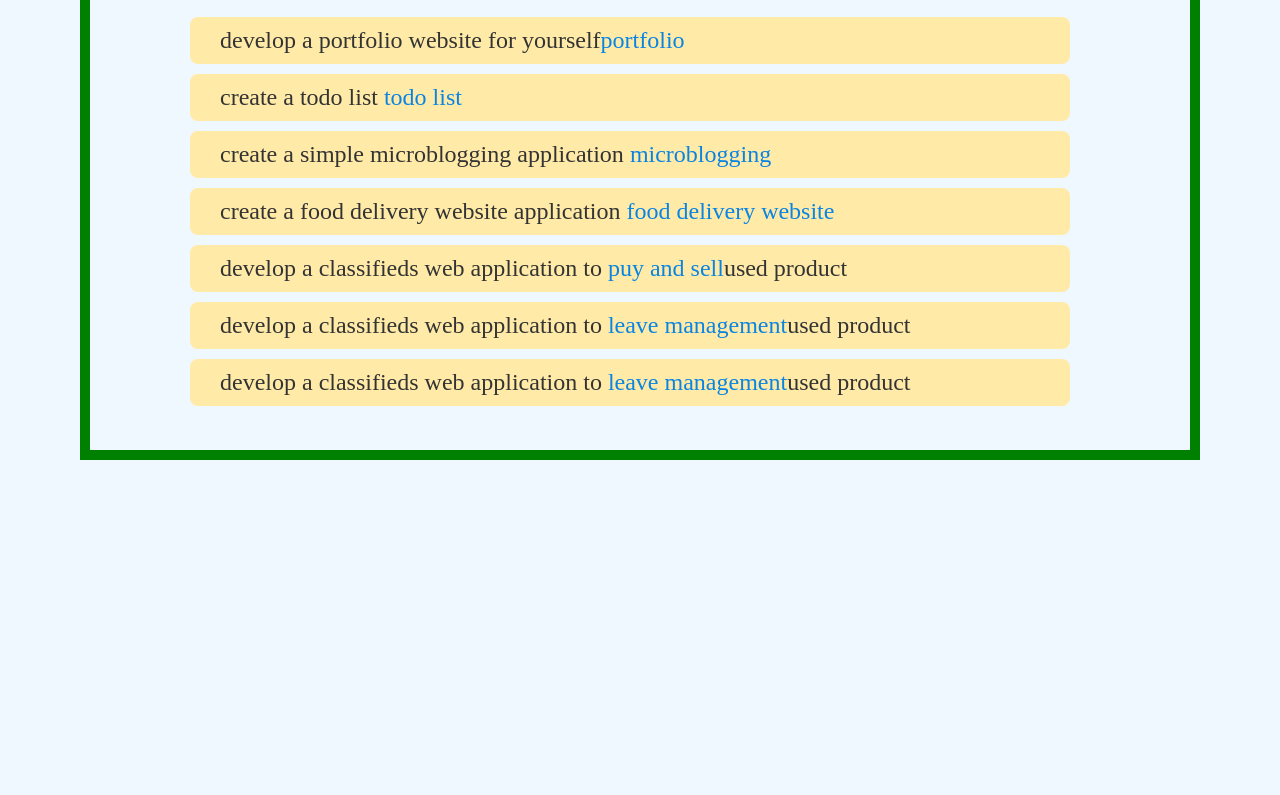
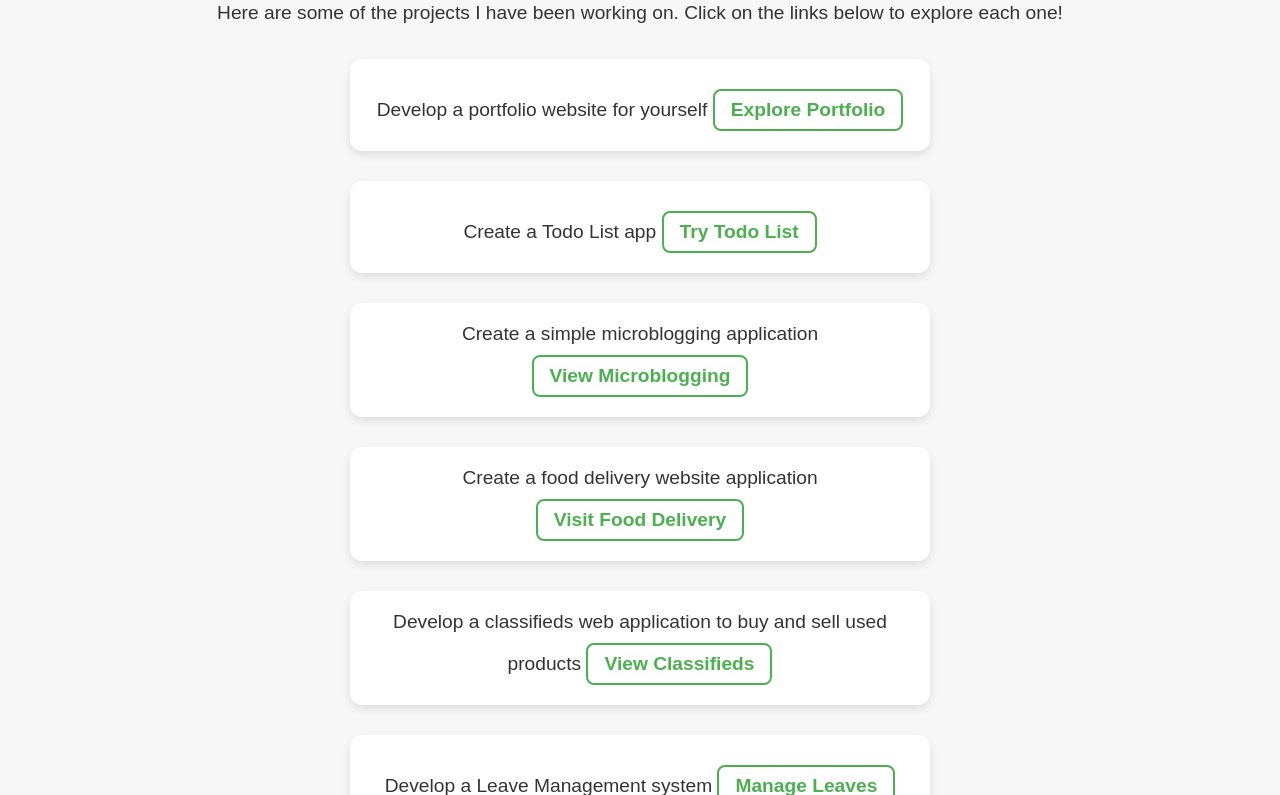
Before and after one commit to Sindhumathi03/nallman, a plain HTML site: page index.html in a window 1280 px wide. Shown: the part 152-947 px from the top of the page. Before the commit the page ends 800 px from the top, so only its background shows below. Drawn offline with Linux system fonts and the light colour scheme.

Commit message:
Update index.html

```diff
--- a/index.html
+++ b/index.html
@@ -1,54 +1,152 @@
 <!DOCTYPE html>
+<html lang="en">
 <head>
-<title>simple</title>
-  <style>
- body {
-            text-align: center;
-            margin: 20px 80px 20px 80px;
-            padding: 20px 60px 20px 60px;
-            border: 10px solid green;
-            font-size: 1.5rem;
-            background-color: #f0f8ff; /* Light background color */
-            color: #333; /* Dark text color for contrast */
-        }
-        h1 {
-            color: #4caf50; /* Green for the header */
-        }
-        #sn {
-            font-size: 1.5rem;
-            text-align: left;
-            list-style-type: none; /* Remove default list styles */
+    <meta charset="UTF-8">
+    <meta name="viewport" content="width=device-width, initial-scale=1.0">
+    <title>My Projects</title>
+    <style>
+        /* General Body Styles */
+        body {
+            font-family: 'Arial', sans-serif;
+            background-color: #f7f7f7;
+            color: #333;
+            margin: 0;
             padding: 0;
         }
+
+        /* Header Styles */
+        header {
+            background-color: #4caf50;
+            color: #fff;
+            padding: 30px 0;
+            text-align: center;
+        }
+
+        header h1 {
+            font-size: 3rem;
+            margin: 0;
+            font-family: 'Helvetica', sans-serif;
+        }
+
+        /* Main Content Section */
+        main {
+            padding: 20px 40px;
+            max-width: 1200px;
+            margin: 0 auto;
+        }
+
+        /* Project List Styles */
+        #sn {
+            font-size: 1.2rem;
+            list-style: none;
+            padding: 0;
+            margin-top: 20px;
+            display: flex;
+            flex-wrap: wrap;
+            justify-content: center;
+        }
+
         #sn li {
-            background-color: #ffeaa7; /* Light yellow background for list items */
-            margin: 10px 60px 10px 40px; /* Space between items */
-            padding: 10px 30px 10px 30px;
-            border-radius: 8px; /* Rounded corners */
-            transition: background-color 0.3s; /* Smooth transition for hover effect */
+            background-color: #ffffff;
+            margin: 15px;
+            padding: 20px;
+            border-radius: 12px;
+            box-shadow: 0 4px 8px rgba(0, 0, 0, 0.1);
+            width: 45%;
+            transition: all 0.3s ease-in-out;
+            text-align: center;
         }
+
+        #sn li a {
+            display: inline-block;
+            margin-top: 10px;
+            color: #4caf50;
+            font-weight: bold;
+            text-decoration: none;
+            padding: 8px 16px;
+            border: 2px solid #4caf50;
+            border-radius: 8px;
+            transition: background-color 0.3s ease, color 0.3s ease;
+        }
+
         #sn li:hover {
-            background-color: #fdcb6e; /* Darker yellow on hover */
+            transform: scale(1.05);
+            background-color: #f0f8ff;
         }
+
+        #sn li:hover a {
+            background-color: #4caf50;
+            color: #fff;
+        }
+
+        /* Links Style */
         a {
-            text-decoration: none; /* Remove underline from links */
-            color: #0984e3; /* Blue color for links */
+            color: #0984e3;
+            text-decoration: none;
         }
+
         a:hover {
-            text-decoration: underline; /* Underline links on hover */
+            text-decoration: underline;
         }
-  </style>
+
+        /* Media Queries for Responsiveness */
+        @media (max-width: 768px) {
+            #sn li {
+                width: 80%;
+            }
+        }
+
+        @media (max-width: 480px) {
+            header h1 {
+                font-size: 2.5rem;
+            }
+
+            #sn li {
+                width: 100%;
+            }
+        }
+    </style>
 </head>
 <body>
-<h1>welcome to my page</h1>
-  <ol id="sn">
-  <li> develop a portfolio website for yourself<a href="port.html">portfolio</a></li>
-  <li> create a todo list <a href="todo.html">todo list</a></li>
-  <li> create a simple microblogging application  <a href="mb.html">microblogging</a></li>
-  <li> create a food delivery website application  <a href="fm.html">food delivery website</a></li>
-    <li> develop a classifieds web application to  <a href="login.html">puy and sell</a>used product</li>
-     <li> develop a classifieds web application to  <a href="im.html">leave management</a>used product</li>
-     <li> develop a classifieds web application to  <a href="pm.html">leave management</a>used product</li>
-  </ol>
+
+<header>
+    <h1>Welcome to My Projects Page</h1>
+</header>
+
+<main>
+    <p style="font-size: 1.2rem; text-align: center;">Here are some of the projects I have been working on. Click on the links below to explore each one!</p>
+
+    <ol id="sn">
+        <li>
+            Develop a portfolio website for yourself
+            <a href="port.html">Explore Portfolio</a>
+        </li>
+        <li>
+            Create a Todo List app
+            <a href="todo.html">Try Todo List</a>
+        </li>
+        <li>
+            Create a simple microblogging application
+            <a href="mb.html">View Microblogging</a>
+        </li>
+        <li>
+            Create a food delivery website application
+            <a href="fm.html">Visit Food Delivery</a>
+        </li>
+        <li>
+            Develop a classifieds web application to buy and sell used products
+            <a href="login.html">View Classifieds</a>
+        </li>
+        <li>
+            Develop a Leave Management system
+            <a href="im.html">Manage Leaves</a>
+        </li>
+        <li>
+            Develop a Leave Management system (Project 2)
+            <a href="pm.html">Explore Leave Management</a>
+        </li>
+    </ol>
+</main>
+
 </body>
 </html>
```
